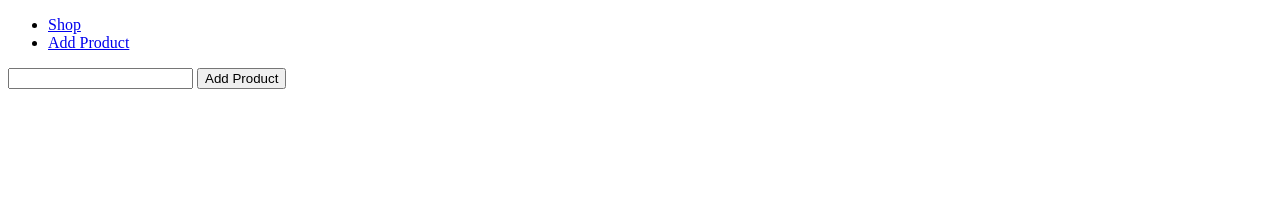
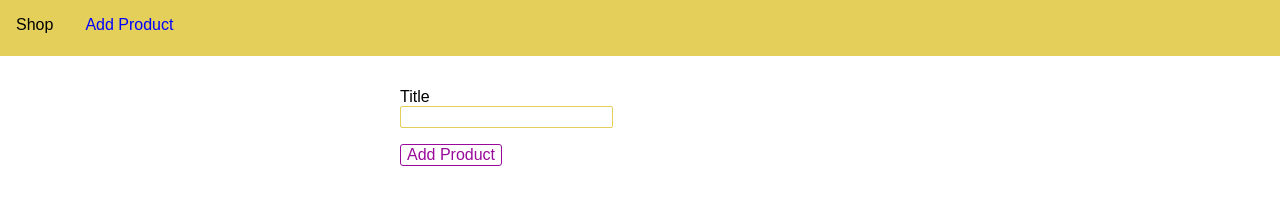
Before and after one commit to joshgumerove/express-intro, a website: page views/add-product.html in a window 1280 px wide. Drawn offline with Linux system fonts and the light colour scheme.

Commit message:
add css styling in to html files

```diff
--- a/views/add-product.html
+++ b/views/add-product.html
@@ -4,20 +4,109 @@
     <meta charset="UTF-8" />
     <meta http-equiv="X-UA-Compatible" content="IE=edge" />
     <meta name="viewport" content="width=device-width, initial-scale=1.0" />
+    <style>
+      body {
+        padding: 0;
+        margin: 0;
+        font-family: sans-serif;
+      }
+
+      main {
+        padding: 1rem;
+      }
+      .main-header {
+        width: 100%;
+        height: 3.5rem;
+        background-color: #e4cf5b;
+        padding: 0, 1.5rem;
+      }
+
+      .main-header_nav {
+        height: 100%;
+        display: flex;
+        align-items: center;
+      }
+
+      .main-header_item_list {
+        list-style: none;
+        margin: 0;
+        padding: 0;
+        display: flex;
+      }
+
+      .main-header_item {
+        margin: 0;
+        padding: 0;
+        margin: 1rem;
+      }
+
+      .main-header_item a {
+        text-decoration: none;
+        color: #000;
+      }
+
+      .main-header_item a:hover,
+      .main-header_item a:active,
+      .main-header_item a.active {
+        color: blue;
+      }
+
+      .form-control label,
+      .form-control input {
+        display: block;
+      }
+
+      .form-control {
+        margin: 1rem 0;
+        width: 100%;
+      }
+
+      .form-control input {
+        border: 1px solid #e4cf5b;
+        font: inherit;
+        border-radius: 2px;
+      }
+
+      button {
+        font: inherit;
+        border: 1px solid #9a0a9a;
+        color: #9a0a9a;
+        background-color: #fff;
+        border-radius: 3px;
+        cursor: pointer;
+      }
+
+      button:hover,
+      button:active {
+        background-color: #9a0a9a;
+        color: #fff;
+      }
+
+      .product-form {
+        width: 30rem;
+        max-width: 90%;
+        margin: auto;
+      }
+    </style>
     <title>Add Product</title>
   </head>
   <body>
-    <header>
+    <header class="main-header">
       <nav>
-        <ul>
-          <li><a href="/">Shop</a></li>
-          <li><a href="/admin/add-product">Add Product</a></li>
+        <ul class="main-header_item_list">
+          <li class="main-header_item"><a href="/">Shop</a></li>
+          <li class="main-header_item">
+            <a href="/admin/add-product" class="active">Add Product</a>
+          </li>
         </ul>
       </nav>
     </header>
     <main>
-      <form action="/admin/add-product" method="POST">
-        <input type="text" name="title" />
+      <form action="/admin/add-product" method="POST" class="product-form">
+        <div class="form-control">
+          <label for="title">Title</label>
+          <input type="text" name="title" id="title" />
+        </div>
         <button type="submit">Add Product</button>
       </form>
     </main>
```
Also changed, not shown: views/404.html (+57 -0 lines), views/shop.html (+54 -5 lines).
